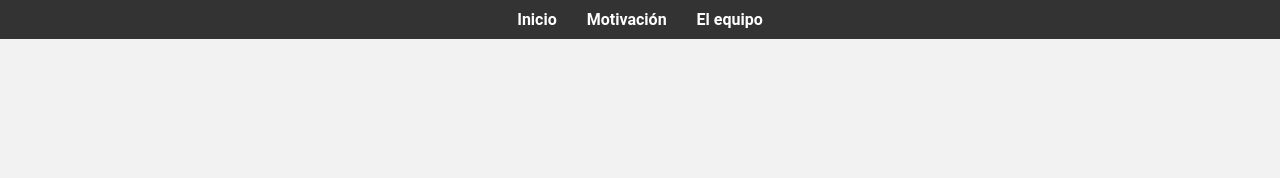
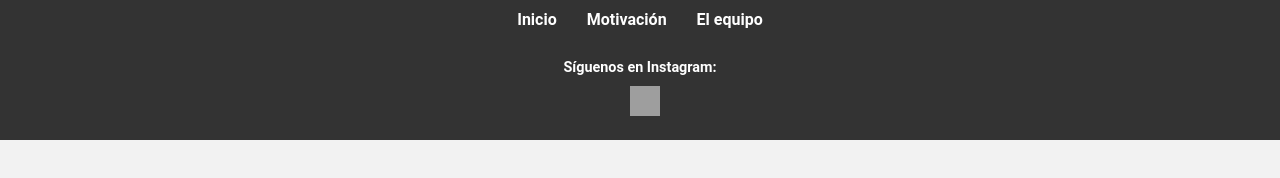
Before and after one commit to AlertaPreInundacion/pagina, a plain HTML site: page index.html in a window 1280 px wide. Drawn offline with Linux system fonts and the light colour scheme; grey boxes are pictures that could not be loaded.

Commit message:
instagram

```diff
--- a/css/estilo.css
+++ b/css/estilo.css
@@ -57,3 +57,39 @@ a {
 a:hover {
     text-decoration: underline;
 }
+
+/* Estilo del pie de página */
+footer {
+    background-color: #333;
+    color: white;
+    text-align: center;
+    padding: 20px;
+    font-size: 0.9em;
+}
+
+footer p {
+    margin: 0;
+    font-weight: bold;
+}
+
+footer a {
+    color: #ff7e5f;
+    text-decoration: none;
+    margin-left: 10px;
+}
+
+footer a:hover {
+    color: #feb47b;
+}
+
+/* Ícono de Instagram */
+.icon {
+    width: 30px;
+    height: 30px;
+    margin-top: 10px;
+    transition: transform 0.3s;
+}
+
+.icon:hover {
+    transform: scale(1.2);
+}
--- a/index.html
+++ b/index.html
@@ -15,6 +15,12 @@
             <li> <a href="./equipo.html"> El equipo</a></li>
         </ul>
     </nav>
+    <footer>
+        <p>Síguenos en Instagram:</p>
+        <a href="https://www.instagram.com/vigilantesdeloscauces" target="_blank">
+            <img src="https://upload.wikimedia.org/wikipedia/commons/a/a5/Instagram_icon.png" alt="Instagram" class="icon">
+        </a>
+    </footer>
 
 </body>
 </html>
```
